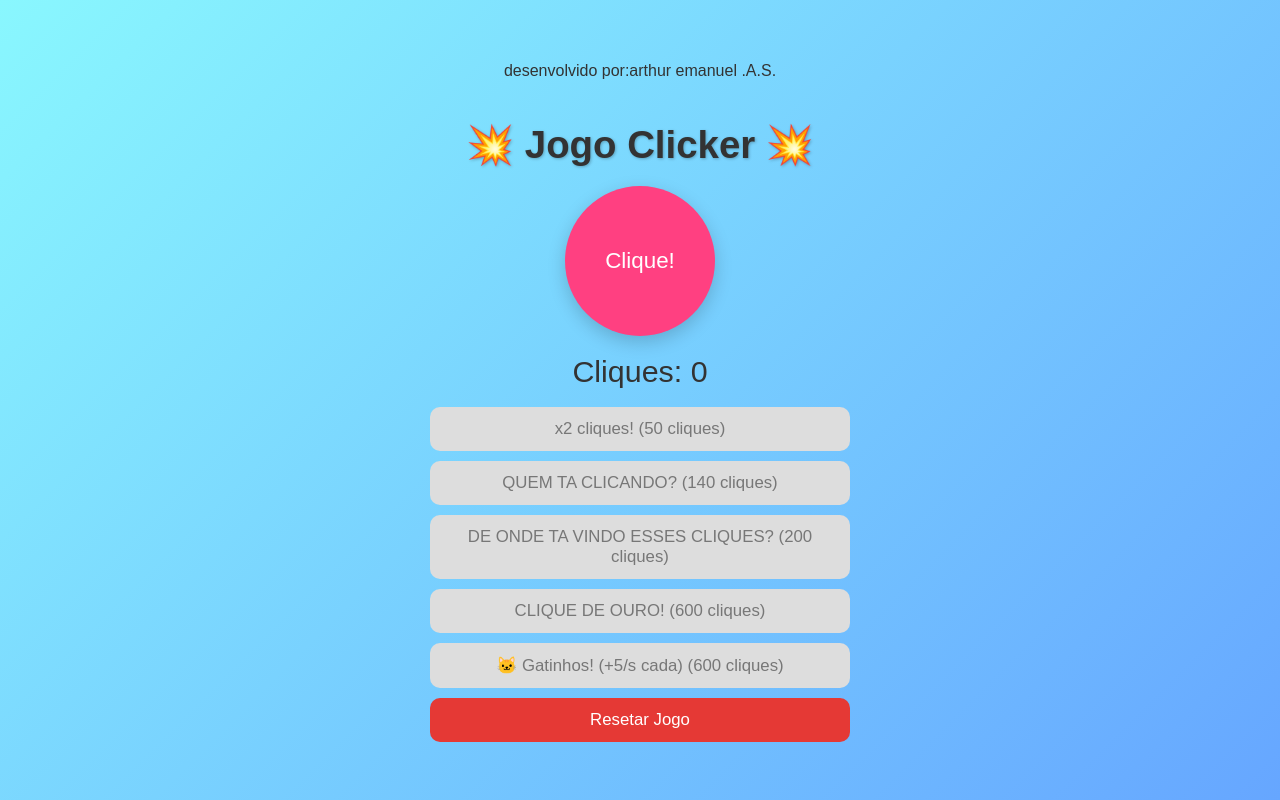
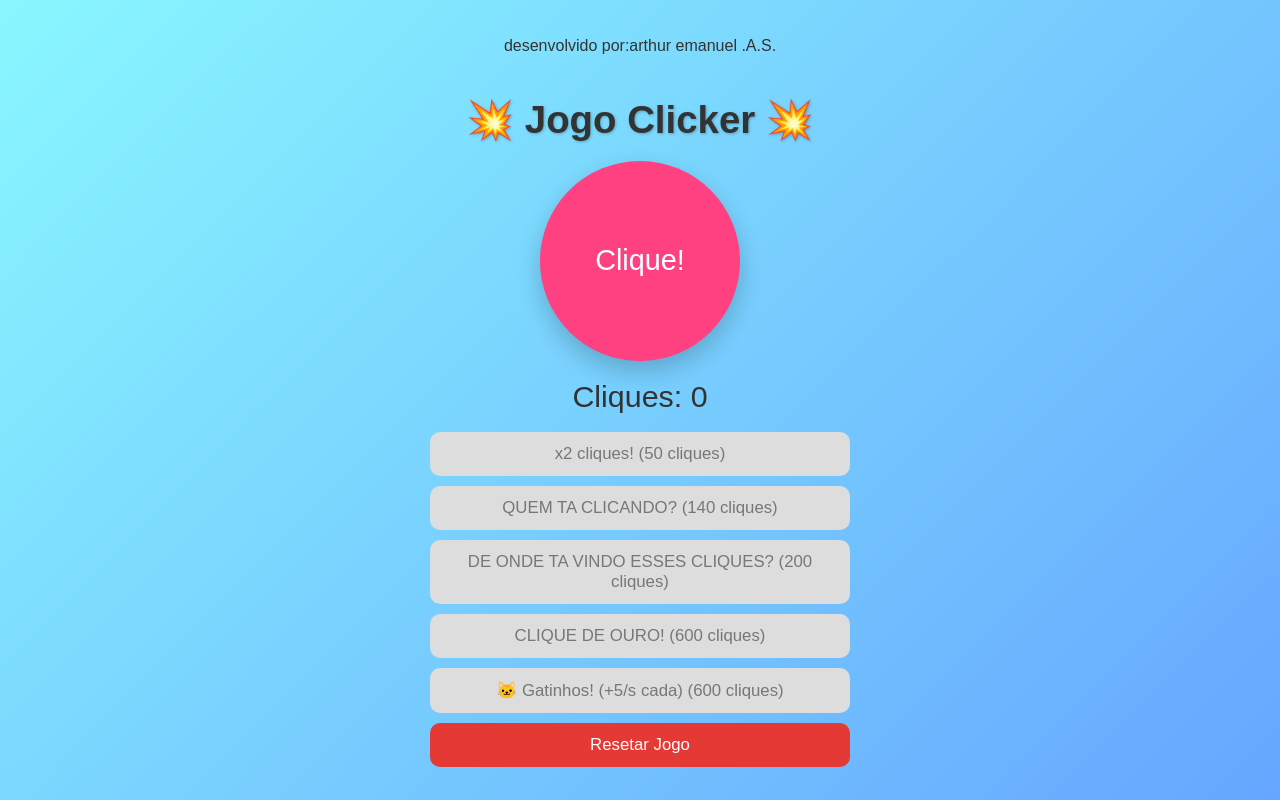
Before and after one commit to batatinha1322/batata, a plain HTML site: page index.html in a window 1280 px wide. Drawn offline with Linux system fonts and the light colour scheme.

Commit message:
Update style.css

```diff
--- a/style.css
+++ b/style.css
@@ -21,17 +21,27 @@ h1 {
   background: #ff4081;
   border: none;
   border-radius: 50%;
-  width: 150px;
-  height: 150px;
-  font-size: 1.4em;
+  width: 200px;          /* 🔼 tamanho maior */
+  height: 200px;         /* 🔼 tamanho maior */
+  font-size: 1.8em;      /* 🔼 texto maior */
   color: #fff;
   cursor: pointer;
-  box-shadow: 0 6px 18px rgba(0, 0, 0, .18);
-  transition: transform .08s, box-shadow .08s;
+  box-shadow: 0 10px 25px rgba(0, 0, 0, 0.2);
+  transition: transform 0.08s, box-shadow 0.08s, background 0.2s;
   display: flex;
   align-items: center;
   justify-content: center;
 }
+
+#botao:hover {
+  background: #ff5b93;   /* leve destaque ao passar o mouse */
+}
+
+#botao:active {
+  transform: scale(0.95);
+  box-shadow: 0 6px 16px rgba(0, 0, 0, 0.25);
+}
+
 
 #botao:active {
   transform: scale(.95);
```
